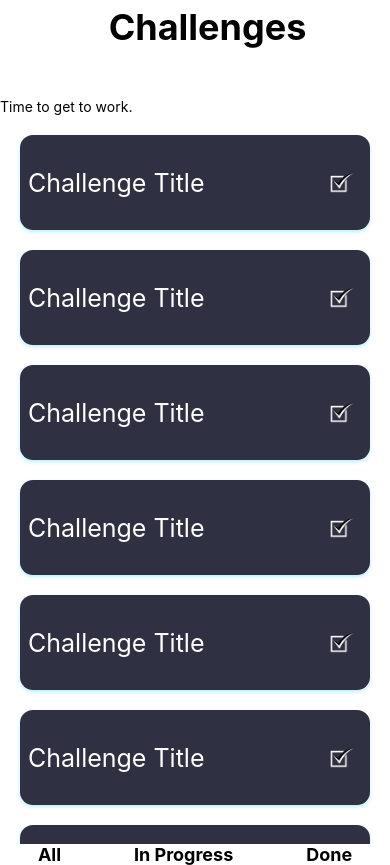
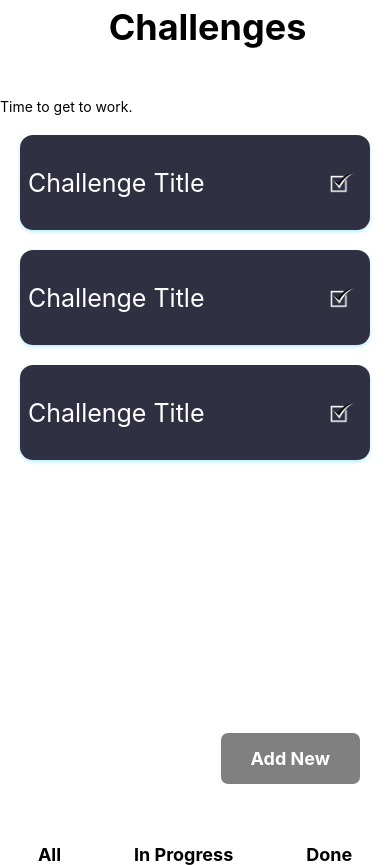
Before and after one commit to JP211/animated-memory, a React Native app in the folder animatedmemory/: screen / in a window 390 px wide. Built offline with nearby package versions, Linux system fonts and the light colour scheme.

Commit message:
Add new button

```diff
--- a/animatedmemory/App.js
+++ b/animatedmemory/App.js
@@ -5,15 +5,12 @@ import { s } from "./App.style";
 import { Header } from "./components/Header/Header";
 import { BottomMenu } from "./components/BottomMenu/BottomMenu";
 import { Card } from "./components/Card/Card";
+import { AddButton } from "./components/AddButton/AddButton";
 
 export default function App() {
   function renderChallenges() {
     return (
       <View>
-        <Card />
-        <Card />
-        <Card />
-        <Card />
         <Card />
         <Card />
         <Card />
@@ -36,6 +33,7 @@ export default function App() {
 
         <View style={s.bottom}>
           <BottomMenu />
+          <AddButton />
         </View>
       </SafeAreaView>
     </SafeAreaProvider>
--- /dev/null
+++ b/animatedmemory/components/AddButton/AddButton.jsx
@@ -0,0 +1,10 @@
+import { TouchableOpacity, Text, Touchable } from "react-native";
+import { s } from "./AddButton.style";
+
+export function AddButton({}) {
+    return (
+        <TouchableOpacity style={s.btn}>
+            <Text style={s.txt}>Add New</Text>
+        </TouchableOpacity>
+    )
+}
--- /dev/null
+++ b/animatedmemory/components/AddButton/AddButton.style.js
@@ -0,0 +1,19 @@
+import { StyleSheet } from "react-native";
+
+export const s = StyleSheet.create({
+    btn: {
+        position: "absolute",
+        bottom: 60,
+        right: 30,
+        backgroundColor: "gray",
+        paddingVertical: 15,
+        paddingHorizontal: 30,
+        borderRadius: 7,
+    },
+    txt: {
+        color: "white",
+        fontWeight: "bold",
+        fontSize: 18,
+    },
+
+})
```
